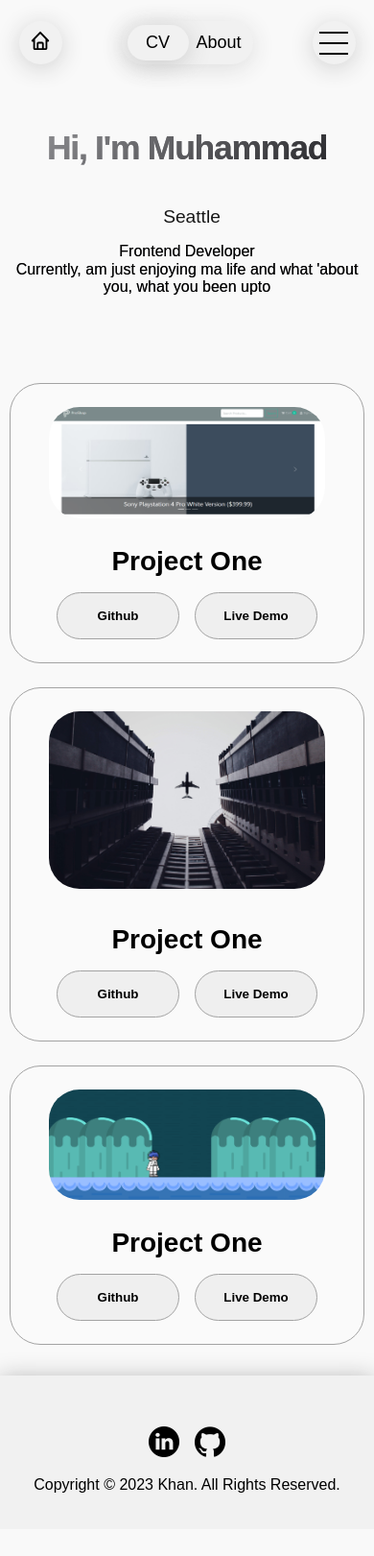
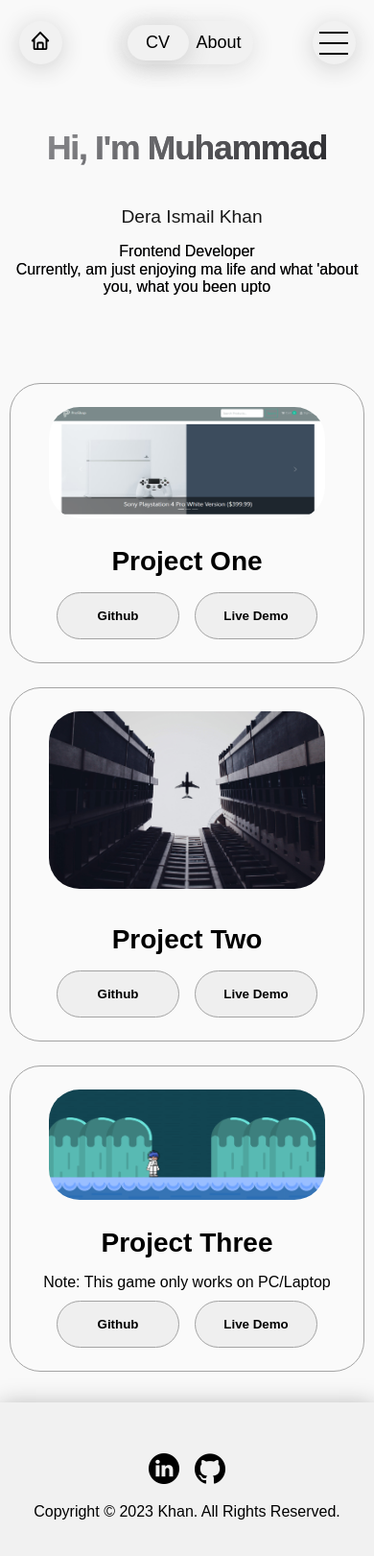
Before and after one commit to wild-railgun/Portfolio-Website, a plain HTML site: page index.html in a window 390 px wide. Shown: the whole page at 96% size. Before the commit the page ends 1593 px from the top, so only its background shows below. Drawn offline with Linux system fonts and the light colour scheme.

Commit message:
Some More Fine Tuning

```diff
--- a/index.html
+++ b/index.html
@@ -41,7 +41,8 @@
                 <!-- <p class="section__text__p1">Hello, I'm</p> -->
                 <h1 class="title">Hi, I'm Muhammad</h1>
                 <div id="city"><img src="assets/map-pin-line(1).png" alt="" id="location">
-                <p class="location">Seattle</p>
+                <p class="location">Dera Ismail Khan</p>
+                <!-- <p class="location">Seattle</p> -->
                 </div>
                 <p class="section__text__p2">Frontend Developer</p>
                 <p class="enjoying">Currently, am just enjoying ma life and what 'about you, what you been upto</p>
@@ -50,16 +51,17 @@
 
         <section class="projects">
 
+            <a href="../proshop_portfolio/front/">
+                <!-- <a href="http://localhost:3000/"> -->
+                <div class="project project3 hidden"></div>
+            </a>
             <a href="../Plane Landing Page/index.html">
                 <div class="project project1 hidden"></div>
             </a>
             <a href="../JavaScript 2D Game/index.html">
                 <div class="project project2 hidden"></div>
             </a>
-            <a href="../proshop_portfolio/front/">
-            <!-- <a href="http://localhost:3000/"> -->
-                <div class="project project3 hidden"></div>
-            </a>
+
         </section>
 
         <!-- <section class="projects_small"> -->
@@ -99,7 +101,7 @@
                                 <img src="assets/plane-in-the-middle-of-buildings.jpg" alt="" class="project-img">
                             </a>
                         </div>
-                        <h2 class="experience-sub-title project-title">Project One</h2>
+                        <h2 class="experience-sub-title project-title">Project Two</h2>
                         <div class="btn-container">
                             <button
                                 class="btn btn-color-2 project-btn"
@@ -123,7 +125,8 @@
                                 <img src="assets/Game.png" alt="" class="project-img">
                             </a>
                         </div>
-                        <h2 class="experience-sub-title project-title">Project One</h2>
+                        <h2 class="experience-sub-title project-title">Project Three</h2>
+                        <p style="margin-bottom: 10px;">Note: This game only works on PC/Laptop</p>
                         <div class="btn-container">
                             <button
                                 class="btn btn-color-2 project-btn"
--- a/mediaqueries.css
+++ b/mediaqueries.css
@@ -65,7 +65,17 @@
         border-color: rgb(163, 163, 163);
         text-align: center;
         margin-top: 25px;
+        transition: all .25s ease-out;
     }
+
+    .details-container:hover {
+        background-color: #f5f5f5;
+        transform: scale(1.035);
+        /* box-shadow: 0 0 #e6ebef, 0 4px 24px rgba(0, 0, 0, .08); */
+        /* box-shadow: 0 0 #e2e4e5, 0 4px 24px #c0c0c0; */
+        box-shadow:  0 0 #e6ebef, 0 4px 24px #ccc;;
+    }
+
 
     .color-container {
         border-color: rgb(163, 163, 163);
```
Also changed, not shown: styles.css (indentation only).
